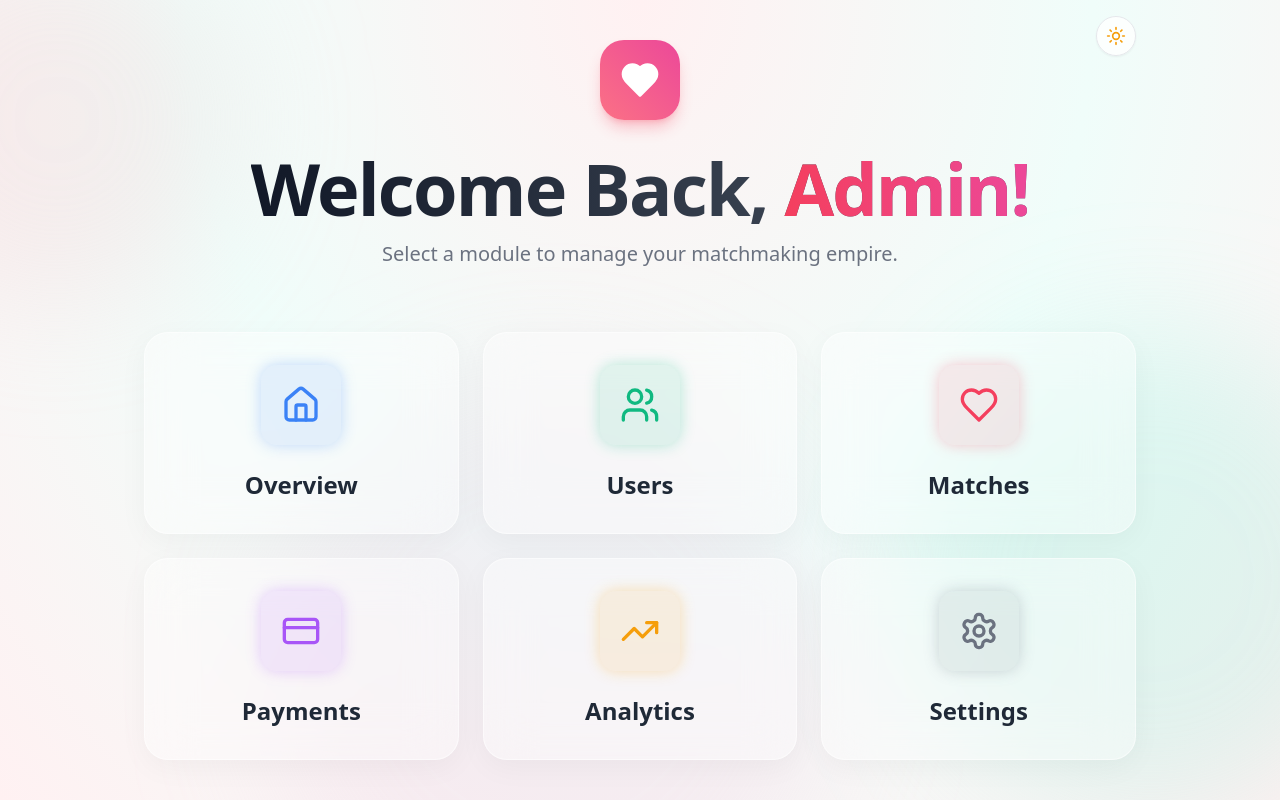
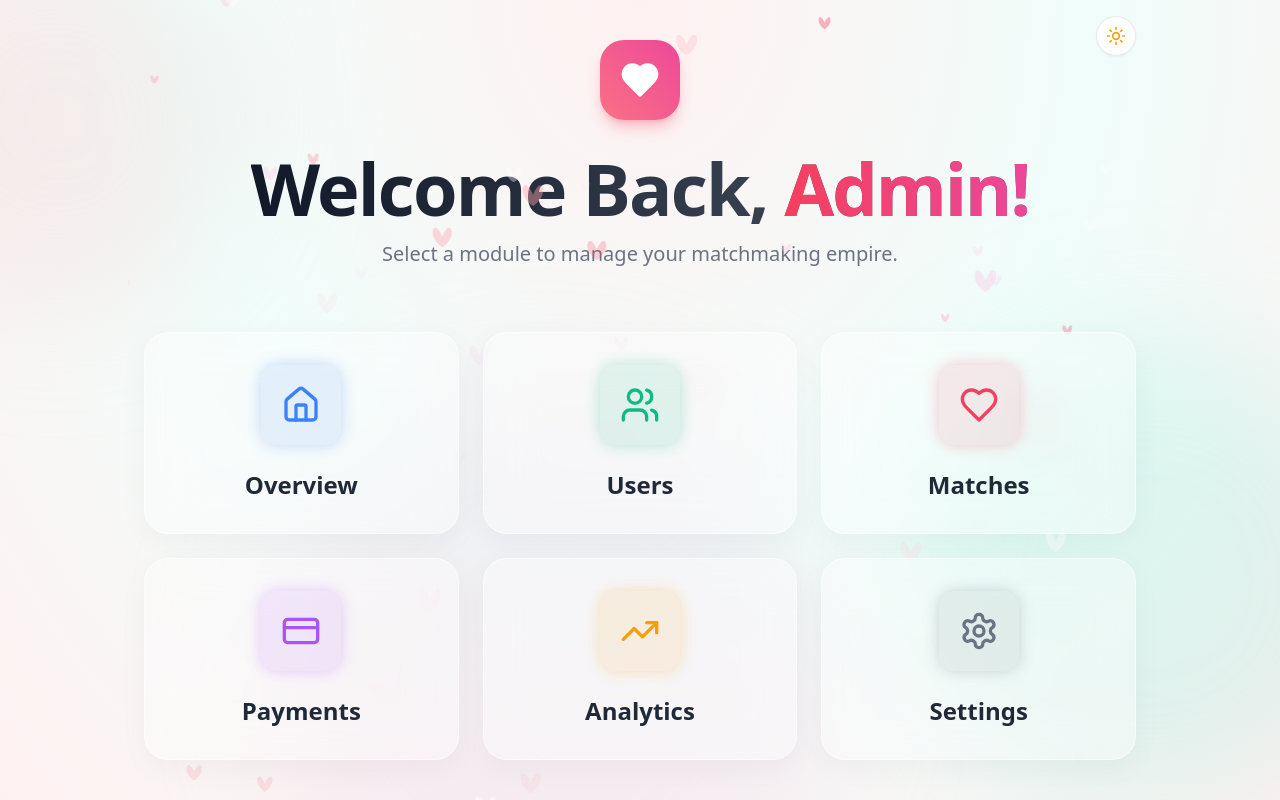
Before and after one commit to Thusara-D/whatsapp-matchmaker, a Next.js app: page /dashboard in a window 1280 px wide. Built offline with nearby package versions, Linux system fonts and the light colour scheme.

Commit message:
UI: Add romantic floating hearts particle background to the Dashboard Welcome Hub

```diff
--- a/src/app/dashboard/page.tsx
+++ b/src/app/dashboard/page.tsx
@@ -4,6 +4,7 @@ import Link from "next/link";
 import { motion } from "framer-motion";
 import { Users, Heart, CreditCard, Settings, Home, TrendingUp } from "lucide-react";
 import { ThemeToggle } from "@/components/ThemeToggle";
+import ParticleBackground from "@/components/ParticleBackground";
 
 export default function WelcomeHub() {
   const cards = [
@@ -17,6 +18,9 @@ export default function WelcomeHub() {
 
   return (
     <div className="flex flex-col items-center justify-center min-h-[calc(100vh-4rem)] relative w-full h-full max-w-5xl mx-auto px-4 py-8">
+
+      {/* Background Particles Layer */}
+      <ParticleBackground />
 
       {/* Top Right Utilities */}
       <div className="absolute top-4 right-4 z-50">
```
